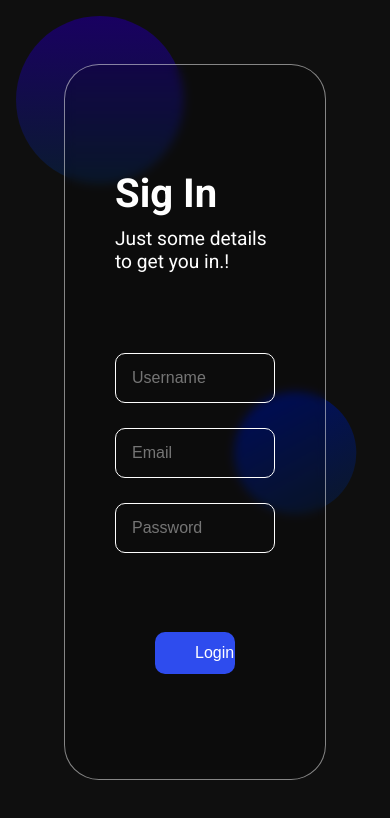
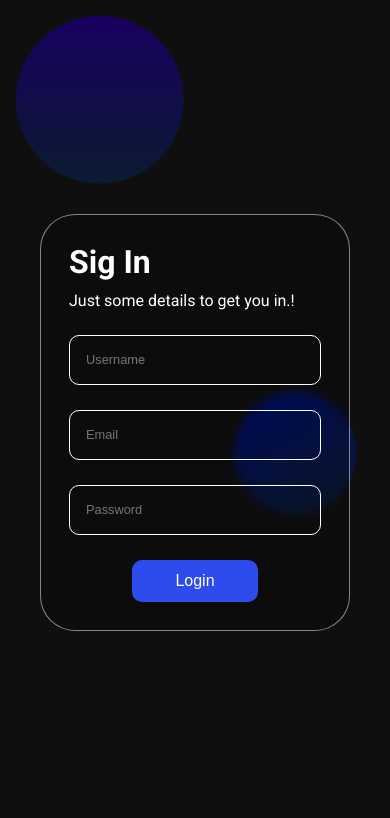
Before and after one commit to felipebaptista-br/moodesignai, a Next.js app in the folder client/: page /auth/login in a window 390 px wide. Shown: the top 818 px of the page. Built offline with nearby package versions, Linux system fonts and the light colour scheme.

Commit message:
Finish MVP

```diff
--- a/client/src/app/auth/login/style.css
+++ b/client/src/app/auth/login/style.css
@@ -79,3 +79,31 @@
 .login-form button {
     width: 50%;
 }
+
+@media (max-width: 600px) {
+    .login-bg-container {
+        padding: 1.5rem;
+        display: flex;
+        align-items: center;
+        justify-content: center;
+    }
+
+    .login-form {
+        width: 100%;
+        height: auto;
+        padding: 1.75rem;
+        justify-content: flex-start;
+    }
+
+    .login-form input {
+        font-size: 0.8rem;
+    }
+
+    .login-form-title h2 {
+        font-size: 2rem;
+    }
+
+    .login-form-title p {
+        font-size: 1rem;
+    }
+}
--- a/client/src/app/studio/page.tsx
+++ b/client/src/app/studio/page.tsx
@@ -6,6 +6,7 @@ import { PolotnoContainer, SidePanelWrap, WorkspaceWrap } from 'polotno';
 import { Toolbar } from 'polotno/toolbar/toolbar';
 import { ZoomButtons } from 'polotno/toolbar/zoom-buttons';
 import { SidePanel } from 'polotno/side-panel';
+
 import '@blueprintjs/core/lib/css/blueprint.css';
 
 const store = createStore();
```
Also changed, not shown: client/src/app/page.tsx (deleted, +0 -39 lines).
